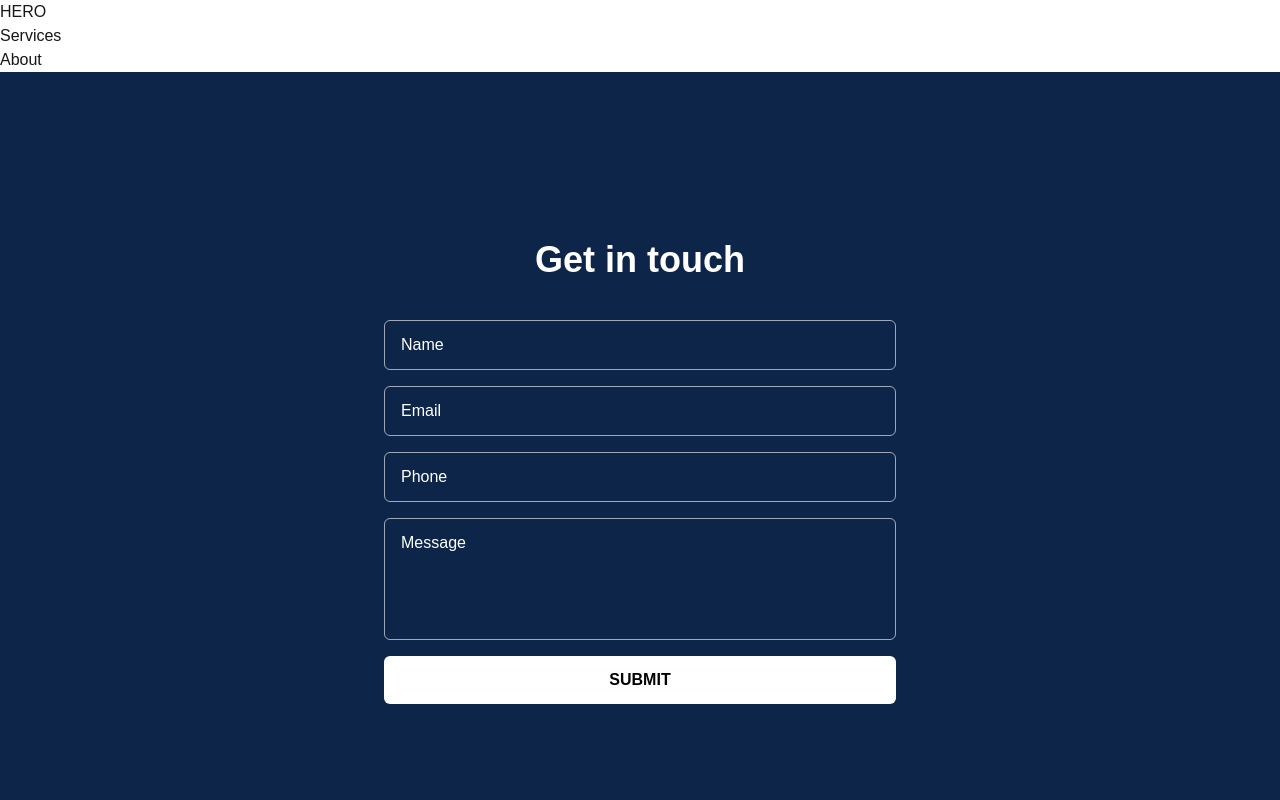
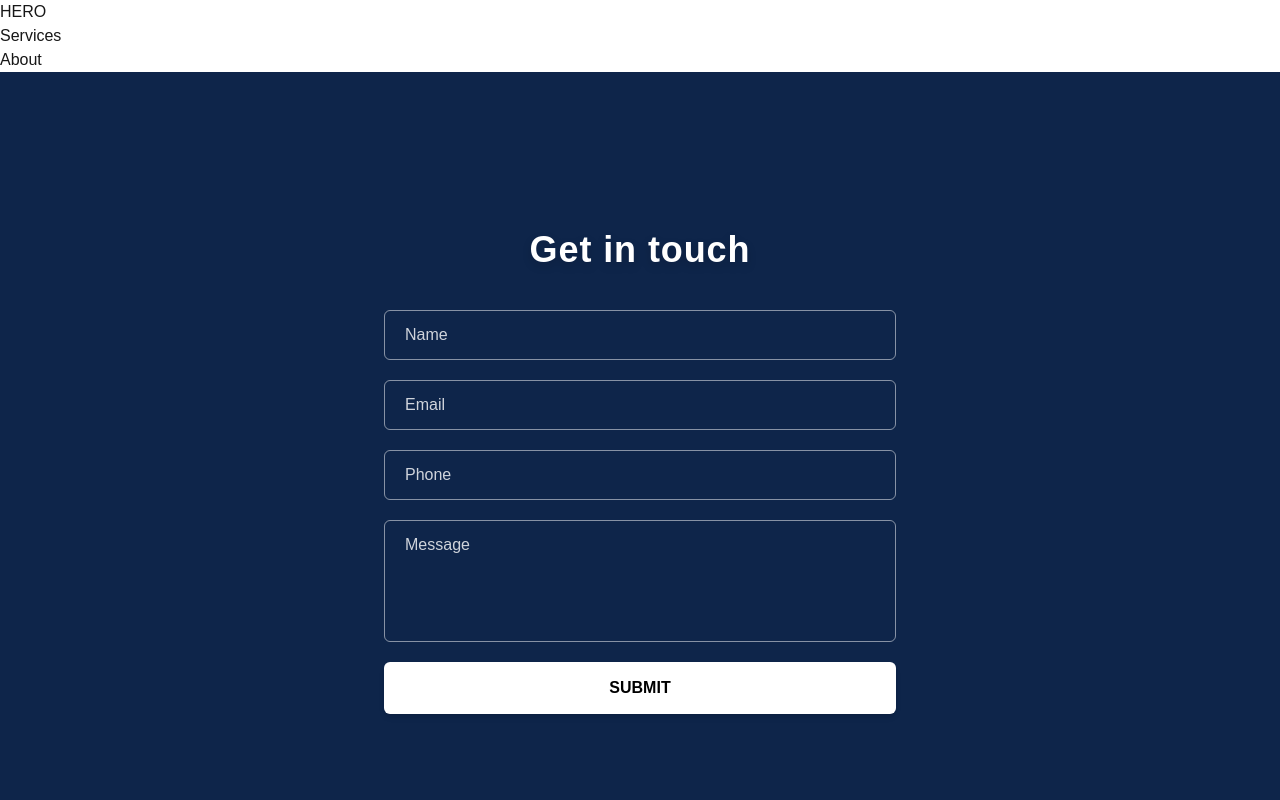
Before and after one commit to ShreyasSondur/SRGROUP, a Next.js app: page / in a window 1280 px wide. Shown: the top 800 px of the page. Built offline with nearby package versions, Linux system fonts and the light colour scheme.

Commit message:
Contact updated

```diff
--- a/components/Contact.jsx
+++ b/components/Contact.jsx
@@ -33,68 +33,79 @@ export default function ContactForm() {
   }
 
   return (
-    <section className="w-full min-h-screen bg-[#0E254A] flex items-center justify-center px-4">
+    <section className="w-full min-h-screen bg-[#0E254A] flex items-center justify-center px-4 py-20">
       <div className="w-full max-w-lg">
 
-        {/* Heading */}
-        <h2 className="text-center text-white text-4xl font-semibold mb-10">
+        {/* Title */}
+        <h2 className="text-center text-white text-4xl font-semibold mb-10 tracking-wide drop-shadow-lg">
           Get in touch
         </h2>
 
-        {/* Form */}
-        <form onSubmit={handleSubmit} className="flex flex-col space-y-4">
+        {/* FORM */}
+        <form onSubmit={handleSubmit} className="flex flex-col space-y-5">
 
-          {/* Name */}
           <input
             name="name"
+            placeholder="Name"
             required
-            placeholder="Name"
-            className="w-full px-4 py-3 border border-white/60 rounded-md bg-transparent text-white placeholder-white outline-none"
+            className="w-full px-5 py-3 bg-transparent border border-white/50 rounded-md text-white placeholder-white/80 outline-none transition duration-300
+                      focus:border-white focus:shadow-lg focus:shadow-white/20"
           />
 
-          {/* Email */}
           <input
             name="email"
             type="email"
+            placeholder="Email"
             required
-            placeholder="Email"
-            className="w-full px-4 py-3 border border-white/60 rounded-md bg-transparent text-white placeholder-white outline-none"
+            className="w-full px-5 py-3 bg-transparent border border-white/50 rounded-md text-white placeholder-white/80 outline-none transition duration-300
+                      focus:border-white focus:shadow-lg focus:shadow-white/20"
           />
 
-          {/* Phone */}
           <input
             name="phone"
             type="tel"
+            placeholder="Phone"
             required
-            placeholder="Phone"
-            className="w-full px-4 py-3 border border-white/60 rounded-md bg-transparent text-white placeholder-white outline-none"
+            className="w-full px-5 py-3 bg-transparent border border-white/50 rounded-md text-white placeholder-white/80 outline-none transition duration-300
+                      focus:border-white focus:shadow-lg focus:shadow-white/20"
           />
 
-          {/* Message */}
           <textarea
             name="message"
+            placeholder="Message"
             required
-            placeholder="Message"
             rows={4}
-            className="w-full px-4 py-3 border border-white/60 rounded-md bg-transparent text-white placeholder-white outline-none resize-none"
+            className="w-full px-5 py-3 bg-transparent border border-white/50 rounded-md text-white placeholder-white/80 outline-none resize-none transition duration-300
+                      focus:border-white focus:shadow-lg focus:shadow-white/20"
           />
 
-          {/* Submit */}
+          {/* SUBMIT BUTTON — upgraded */}
           <button
             type="submit"
             disabled={loading}
-            className="w-full py-3 bg-white text-black font-semibold rounded-md disabled:opacity-60"
+            className="
+              w-full py-3.5 bg-white text-black font-semibold rounded-md
+              transition-all duration-300 cursor-pointer
+              shadow-md
+              hover:shadow-xl hover:scale-[1.02] hover:bg-[#f1f1f1]
+              active:scale-[0.98]
+              disabled:opacity-60 disabled:cursor-not-allowed
+            "
           >
             {loading ? "Sending..." : "SUBMIT"}
           </button>
         </form>
 
-        {/* Status Messages */}
+        {/* STATUS MESSAGES */}
         {status === "success" && (
-          <p className="text-green-400 mt-4 text-center">Message sent successfully!</p>
+          <p className="text-green-400 mt-4 text-center animate-pulse">
+            Message sent successfully!
+          </p>
         )}
         {status === "error" && (
-          <p className="text-red-400 mt-4 text-center">Something went wrong. Try again.</p>
+          <p className="text-red-400 mt-4 text-center">
+            Something went wrong. Please try again.
+          </p>
         )}
       </div>
     </section>
```
